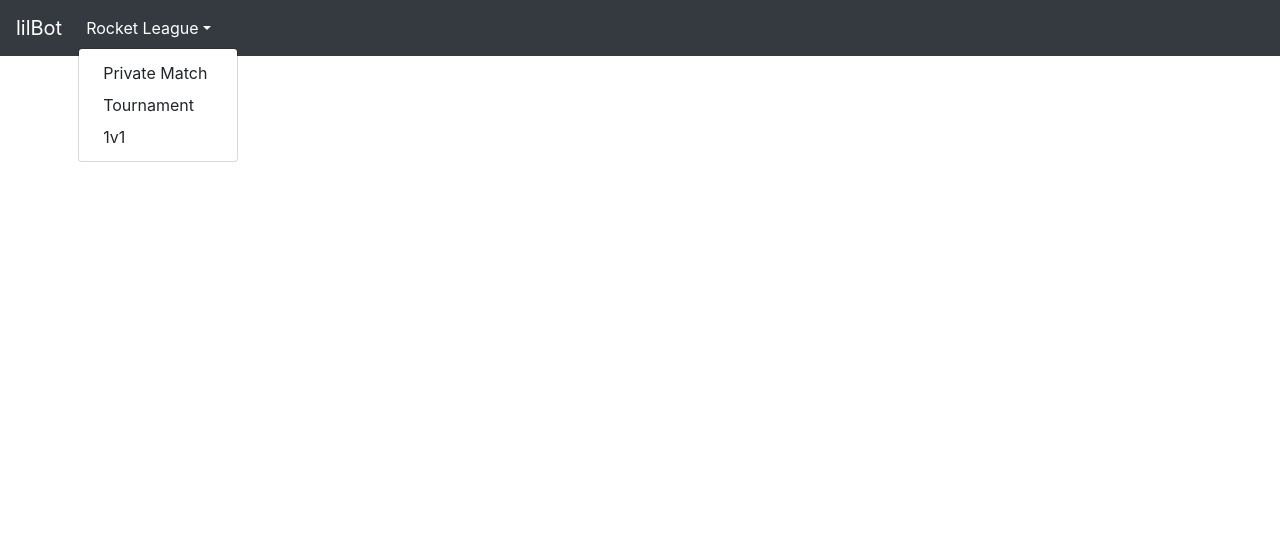
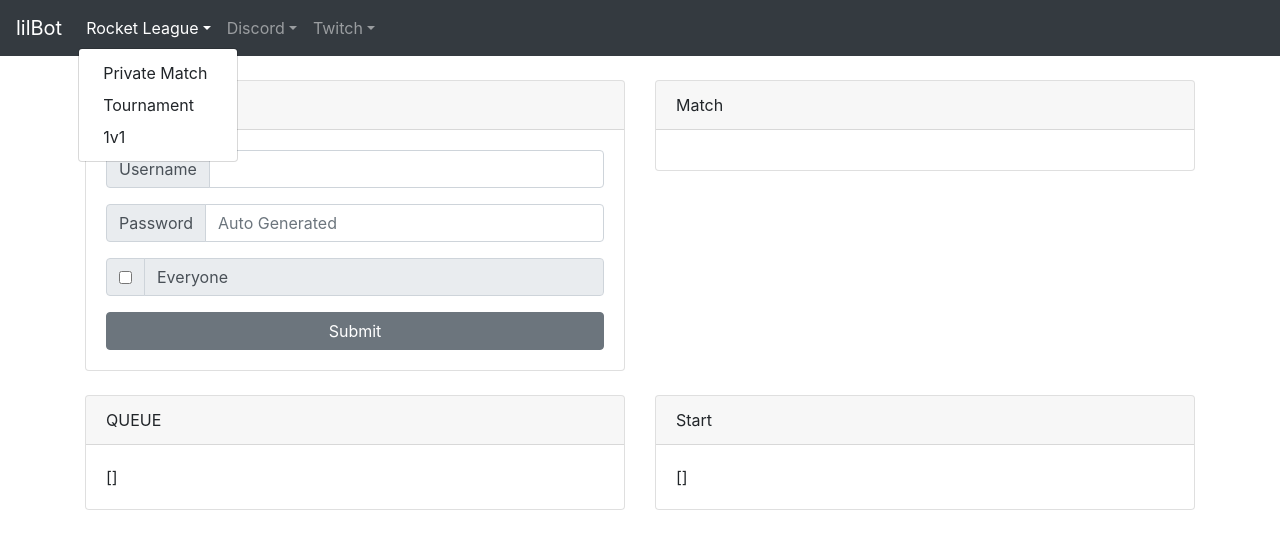
Before and after one commit to LittleBunnyRabbit/lilBot-website, a React (Create React App) app: page /rl-private-match in a window 1280 px wide. Both pictures are taken after a click on the button "Rocket League". Shown: the top 546 px of the page. Built offline with nearby package versions, Linux system fonts and the light colour scheme; no server answers.

Commit message:
Just some updates with the WebSockets

```diff
--- a/package.json
+++ b/package.json
@@ -7,13 +7,13 @@
     "@testing-library/react": "^9.4.0",
     "@testing-library/user-event": "^7.2.1",
     "bootstrap": "^4.4.1",
-    "dotenv": "^8.2.0",
     "react": "^16.12.0",
     "react-bootstrap": "^1.0.0-beta.16",
     "react-dom": "^16.12.0",
     "react-router-dom": "^5.1.2",
     "react-scripts": "3.3.1",
-    "request": "^2.88.0"
+    "request": "^2.88.0",
+    "ws": "^7.2.1"
   },
   "scripts": {
     "start": "react-scripts start",
--- a/src/components/App.js
+++ b/src/components/App.js
@@ -4,13 +4,23 @@ import Main from "./Main";
 
 function App() {
   const pwd = require("../config.json").password;
+  const [load, setLoad] = useState(false);
   const [logedIn, setLogedIn] = useState(false);
   const [password, setPassword] = useState(null);
+  const BASE_URL = process.env.REACT_APP_BASE_URL;
+  console.log(BASE_URL);
+
+  useEffect(() => {
+    console.log("load");
+
+  }, [load]);
+
   return (
-    // <div>
-    //   { logedIn ? (<Main />) : logInPage() }
-    // </div>
-    <Main />
+    <div>
+      {/*{ logedIn ? (<Main />) : logInPage() }*/}
+      <Main />
+    </div>
+    // <Main />
   );
 
   function logInPage() {
@@ -33,9 +43,7 @@ function App() {
   }
 
   function checkPassword() {
-    if(pwd == password) {
-      setLogedIn(true);
-    }
+    setLogedIn(true);
   }
 }
 
--- a/src/components/Main.js
+++ b/src/components/Main.js
@@ -2,7 +2,7 @@ import React, { useState, useEffect  } from 'react';
 import { Container, NavDropdown, Row, Button, ButtonGroup, Collapse, Tabs , Tab, Navbar, Nav, FormControl, Form } from 'react-bootstrap';
 import "../css/App.css";
 import "../css/Main.css";
-import PrivateMatch from "./PrivateMatch";
+import PrivateMatch from "./PrivateMatchNew";
 import Tournament from "./Tournament";
 import OneVOne from "./OneVOne";
 import Home from "./Home";
@@ -20,30 +20,36 @@ function Main() {
     return (
         <Router>
             <Navbar bg="dark" variant="dark">
-                <Navbar.Brand href="/home">
-                    lilBot
-                </Navbar.Brand>
+                <Navbar.Brand href="/home"> lilBot </Navbar.Brand>
                 <Nav>
-                    <NavDropdown title="Rocket League" id="basic-nav-dropdown">
-                        <NavDropdown.Item href="/private-match">Private Match</NavDropdown.Item>
-                        <NavDropdown.Item href="/trournament">Tournament</NavDropdown.Item>
-                        <NavDropdown.Item href="/1v1">1v1</NavDropdown.Item>
+                    {/* Rocket League */}
+                    <NavDropdown title="Rocket League" id="Rocket League">
+                        <NavDropdown.Item href="/rl-private-match"> Private Match </NavDropdown.Item>
+                        <NavDropdown.Item href="/rl-tournament"> Tournament </NavDropdown.Item>
+                        <NavDropdown.Item href="/rl-1v1"> 1v1 </NavDropdown.Item>
+                    </NavDropdown>
+                    {/* Discord */}
+                    <NavDropdown title="Discord" id="Discord">
+                        <NavDropdown.Item href="/discord-status"> Status </NavDropdown.Item>
+                    </NavDropdown>
+                    {/* Twitch */}
+                    <NavDropdown title="Twitch" id="Twitch">
+                        <NavDropdown.Item href="/twitch-contest"> Contest </NavDropdown.Item>
+                        <NavDropdown.Item href="/twitch-poll"> Poll </NavDropdown.Item>
                     </NavDropdown>
                 </Nav>
             </Navbar>
+
             <Switch>
-                <Route path="/home">
-                    <Home />
-                </Route>
-                <Route path="/private-match">
-                    <PrivateMatch />
-                </Route>
-                <Route path="/trournament">
-                    <Tournament />
-                </Route>
-                <Route path="/1v1">
-                    <OneVOne />
-                </Route>
+                <Route path="/home"><Home /></Route>
+                {/* Rocket League */}
+                <Route path="/rl-private-match"><PrivateMatch /></Route>
+                <Route path="/rl-tournament"><Tournament /></Route>
+                <Route path="/rl-1v1"><OneVOne /></Route>
+                {/* Discord */}
+                <Route path="/discord-status"><h1>Status</h1></Route>
+                {/* Twitch */}
+                <Route path="/twitch-contest"><h1>Status</h1></Route>
             </Switch>
         </Router>
     );
--- a/src/components/PrivateMatch.js
+++ b/src/components/PrivateMatch.js
@@ -2,6 +2,8 @@ import React, { useState, useEffect  } from 'react';
 import { Row, Button, ButtonGroup, Col, Card, Table, Form, Container, Tabs, Tab, InputGroup, FormControl, Jumbotron } from 'react-bootstrap';
 import "../css/PrivateMatch.css";
 import request from "request";
+
+const socket = new WebSocket('ws://localhost:12312');
 
 function PrivateMatch() {
     const [loadData, setLoadData] = useState(true);
@@ -19,6 +21,16 @@ function PrivateMatch() {
         console.log("PrivateMatch");
         updateAll().then(() => {
           console.log("Private Match");
+        });
+        const socket = new WebSocket('ws://localhost:6901');
+
+        // socket.addEventListener('open', function (event) {
+        //     socket.send('Hello Server!');
+        // });
+
+        socket.addEventListener('message', function (event) {
+            setMatchUsername(event.data)
+            console.log('Message from server ', event.data);
         });
     }, [loadData]);
 
@@ -358,6 +370,14 @@ function PrivateMatch() {
       }});
       await updateAll();
     }
+
+    function socketRequest(request, data) {
+      if(!request) return;
+      request = request.toUpperCase();
+      const reqBody = { request };
+      if(data) reqBody.data = data;
+      return socket.send(JSON.stringify(reqBody));
+    }
 }
 
 export default PrivateMatch;
--- /dev/null
+++ b/src/components/PrivateMatchNew.js
@@ -0,0 +1,166 @@
+import React, { useState, useEffect, useRef } from 'react';
+import { Alert, Overlay , Row, Button, ButtonGroup, Col, Card, Table, Form, Container, Tabs, Tab, InputGroup, FormControl, Jumbotron } from 'react-bootstrap';
+import "../css/PrivateMatch.css";
+import request from "request";
+
+const socket = new WebSocket('ws://localhost:12312');
+
+function PrivateMatch() {
+    const [loadData, setLoadData] = useState(true);
+    const [match, setMatch] = useState(null);
+    const [queue, setQueue] = useState([]);
+    const [players, setPlayers] = useState([]);
+    const [canJoin, setCanJoin] = useState(false);
+    const [dummy, setDummy] = useState(null);
+    const [newMatch, setNewMatch] = useState({});
+    const [alert, setAlert] = useState({ show: false, info: "" });
+
+    useEffect(() => {
+        socket.addEventListener("message", function ({ data }) {
+            try { data = JSON.parse(data); } catch (error) { return; }
+            console.log(data);
+
+            if(data.error) {
+                return setAlert({
+                    show: true,
+                    info: data.error
+                });
+            }
+
+            if(data.private_match) {
+                const pm = data.private_match;
+
+                if(pm.match) setMatch(pm.match);
+                if(pm.queue) setQueue(pm.queue);
+                if(pm.players) setPlayers(pm.players);
+                if(pm.canJoin) setCanJoin(pm.canJoin);
+            }
+        });
+    }, [loadData]);
+
+    const RenderCreateMatch = () => {
+        return (
+          <div>
+            <InputGroup className="mb-3">
+              <InputGroup.Prepend>
+                <InputGroup.Text id="inputGroup-username">Username</InputGroup.Text>
+              </InputGroup.Prepend>
+              <FormControl
+                value={newMatch?.username}
+                onChange={(e) => {
+                  const nm = { ...match };
+                  nm.username = e.target.value;
+                  setNewMatch(nm);
+                }}
+              />
+            </InputGroup>
+            <InputGroup className="mb-3">
+              <InputGroup.Prepend>
+                <InputGroup.Text id="inputGroup-password">Password</InputGroup.Text>
+              </InputGroup.Prepend>
+              <FormControl
+                value={match?.password}
+                onChange={(e) => setDummy(e.target.value)}
+                placeholder="Auto Generated"
+              />
+            </InputGroup>
+            <InputGroup className="mb-3">
+              <InputGroup.Prepend>
+                <InputGroup.Checkbox
+                  checked={match?.subOnly}
+                  onChange={(e) => setDummy(e.target.checked)}
+                />
+              </InputGroup.Prepend>
+              <FormControl
+                value={match?.subOnly ? "Subscribers only" : "Everyone"}
+                disabled
+              />
+            </InputGroup>
+            <Button
+                variant="secondary"
+                type="button"
+                onClick={ () => socketRequest("error")}
+                style={{width:"100%"}}
+            > Submit </Button>
+          </div>
+        );
+    }
+
+    return (
+      <Container>
+        <br/>
+
+        { alert?.show &&
+          <Overlay target={this} show={alert?.show} placement="right-start">
+            <Alert
+              variant="danger"
+              onClose={() => setAlert({ show: false, info: "" })}
+              dismissible
+              style={{height: "5%", paddingTop:"1%"}}
+            >
+              <h5>{ alert?.info }</h5>
+            </Alert>
+          </Overlay>
+        }
+
+        <Row className="r-row">
+          <Col className="r-col">
+            <Card>
+              <Card.Header>Create</Card.Header>
+              <Card.Body>
+                { RenderCreateMatch() }
+              </Card.Body>
+            </Card>
+          </Col>
+
+          <Col className="r-col">
+            <Card>
+              <Card.Header>Match</Card.Header>
+              <Card.Body>
+                { match &&
+                  JSON.stringify(match)
+                }
+              </Card.Body>
+            </Card>
+          </Col>
+        </Row>
+
+        <br/>
+
+        <Row className="r-row">
+          <Col className="r-col">
+            <Card>
+              <Card.Header>QUEUE</Card.Header>
+              <Card.Body>
+                { queue &&
+                  JSON.stringify(queue)
+                }
+              </Card.Body>
+            </Card>
+          </Col>
+
+          <Col className="r-col">
+            <Card>
+              <Card.Header>Start</Card.Header>
+              <Card.Body>
+                { players &&
+                  JSON.stringify(players)
+                }
+              </Card.Body>
+            </Card>
+          </Col>
+        </Row>
+
+      </Container>
+    )
+
+    function socketRequest(request, data) {
+      if(!request) return;
+      request = request.toUpperCase();
+      const reqBody = { request };
+      if(data) reqBody.data = data;
+      return socket.send(JSON.stringify(reqBody));
+    }
+}
+
+export default PrivateMatch;
```
Also changed, not shown: 1 other file (tests, documents, lock files or other folders).
